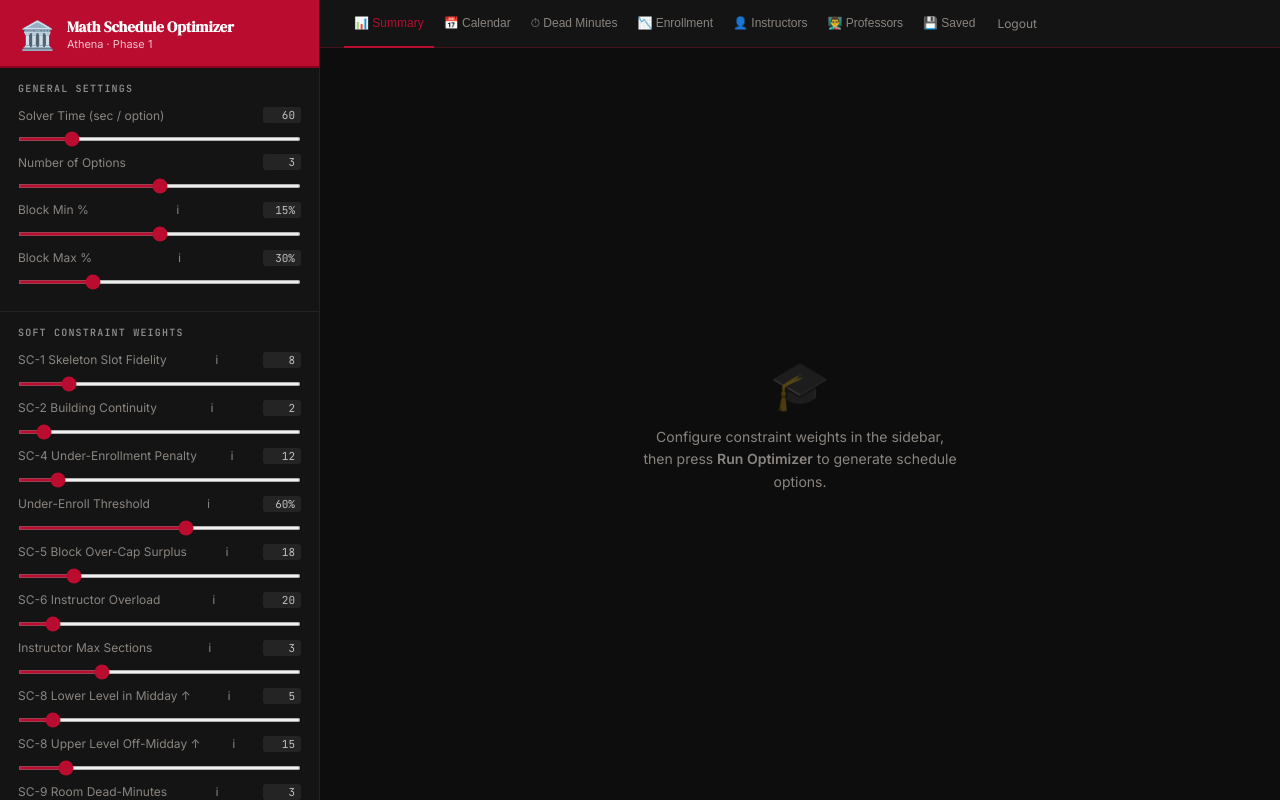
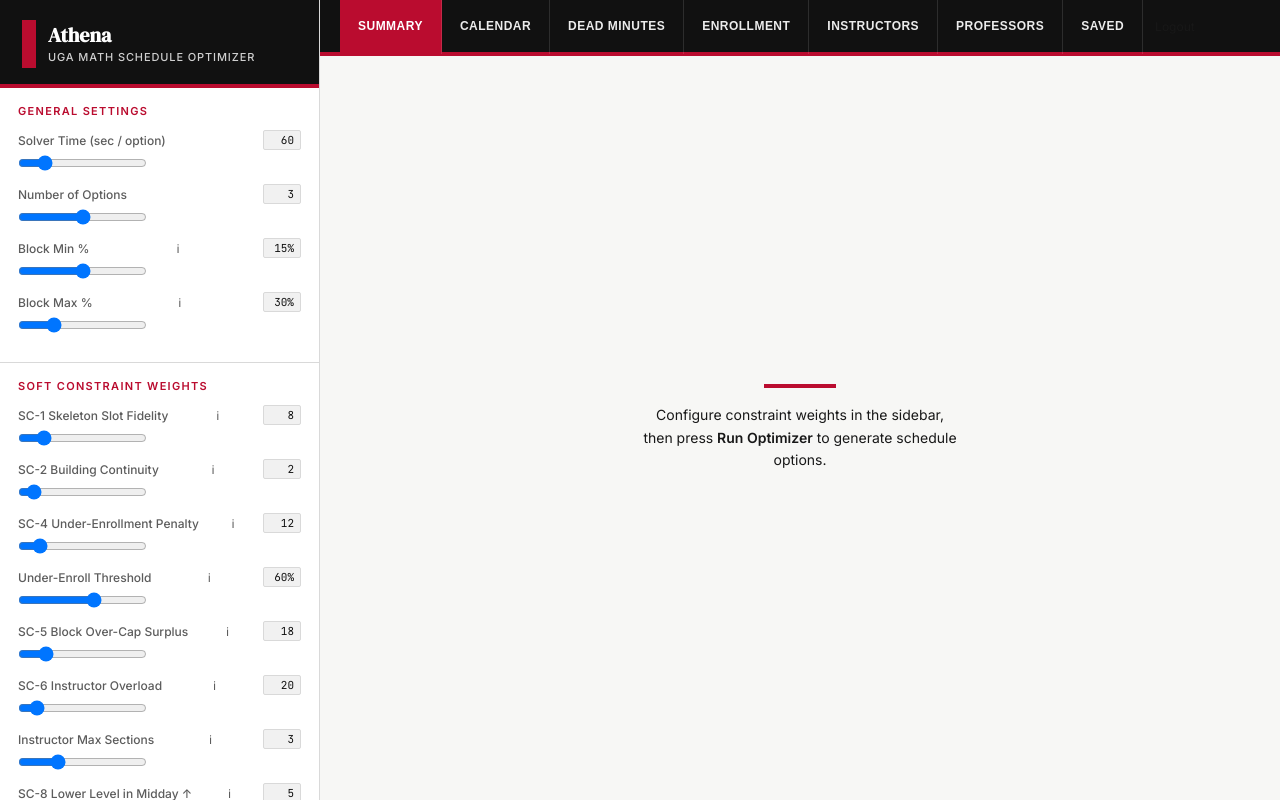
Before and after one commit to jhn02222/Scheduling-Clone, a Django app: page / in a window 1280 px wide. Run offline with Django 5.2, Linux system fonts and the light colour scheme; the visitor is signed in with stand-in values (Sample User, id 1).

Commit message:
style: UGA light theme redesign

```diff
--- a/athena/optimizer/templates/optimizer/index.html
+++ b/athena/optimizer/templates/optimizer/index.html
@@ -12,98 +12,169 @@
 *, *::before, *::after { box-sizing: border-box; margin: 0; padding: 0; }
 
 :root {
-  --uga-red:        #BA0C2F;
-  --uga-red-dark:   #8B0020;
-  --uga-red-glow:   rgba(186,12,47,0.25);
-  --uga-black:      #0D0D0D;
-  --uga-silver:     #C0C0C0;
-  --panel-bg:       #141414;
-  --panel-border:   rgba(186,12,47,0.30);
-  --surface:        #1C1C1C;
-  --surface-2:      #242424;
-  --text:           #F0EDE8;
-  --text-muted:     #8A8580;
-  --accent-green:   #22c55e;
-  --accent-amber:   #f59e0b;
-  --accent-red:     #ef4444;
-  --radius:         6px;
-  --sidebar-w:      320px;
-}
-
-html, body { height: 100%; background: var(--uga-black); color: var(--text);
-             font-family: 'Inter', sans-serif; font-size: 14px; overflow: hidden; }
+  --uga-red: #ba0c2f;
+  --uga-red-dark: #9e0b26;
+  --uga-black: #111111;
+  --uga-black-2: #1b1b1b;
+  --uga-white: #ffffff;
+  --uga-offwhite: #f7f7f5;
+  --uga-border: #d9d9d9;
+  --uga-border-dark: #bfbfbf;
+  --text: #181818;
+  --text-soft: #5c5c5c;
+  --surface: #ffffff;
+  --surface-alt: #f3f3f1;
+  --surface-dark: #111111;
+  --surface-dark-2: #1f1f1f;
+  --panel-border: rgba(0,0,0,0.1);
+  --accent-green: #2e7d32;
+  --accent-amber: #b26a00;
+  --accent-red: #c62828;
+  --radius: 4px;
+  --sidebar-w: 320px;
+}
+
+html, body {
+  height: 100%;
+  background: var(--uga-offwhite);
+  color: var(--text);
+  font-family: 'Inter', sans-serif;
+  font-size: 14px;
+  overflow: hidden;
+}
 
 /* ── Layout ──────────────────────────────────────────────────────────── */
 #shell { display: grid; grid-template-columns: var(--sidebar-w) 1fr; height: 100vh; }
 
 /* ── Sidebar ─────────────────────────────────────────────────────────── */
 #sidebar {
-  background: var(--panel-bg);
-  border-right: 1px solid var(--panel-border);
-  display: flex; flex-direction: column;
-  overflow-y: auto; overflow-x: hidden;
+  background: var(--uga-white);
+  border-right: 1px solid var(--uga-border);
+  display: flex;
+  flex-direction: column;
+  overflow-y: auto;
+  overflow-x: hidden;
 }
 
 #sidebar-header {
-  background: var(--uga-red);
-  padding: 18px 20px 14px;
-  border-bottom: 2px solid var(--uga-red-dark);
-  display: flex; align-items: center; gap: 12px;
-  position: sticky; top: 0; z-index: 10;
-}
-#sidebar-header .bulldog { font-size: 28px; }
+  background: var(--uga-black);
+  color: var(--uga-white);
+  padding: 20px 22px 16px;
+  border-bottom: 4px solid var(--uga-red);
+  display: flex;
+  align-items: center;
+  gap: 12px;
+  position: sticky;
+  top: 0;
+  z-index: 10;
+}
+
 #sidebar-header h1 {
   font-family: 'DM Serif Display', serif;
-  font-size: 15px; line-height: 1.2;
+  font-size: 20px;
+  line-height: 1.1;
   color: #fff;
 }
-#sidebar-header h1 span { display: block; font-size: 11px; font-family: 'Inter', sans-serif;
-                           opacity: .75; font-weight: 400; margin-top: 2px; }
-
+
+#sidebar-header h1 span {
+  display: block;
+  font-size: 11px;
+  font-family: 'Inter', sans-serif;
+  opacity: .8;
+  font-weight: 500;
+  margin-top: 5px;
+  letter-spacing: .08em;
+  text-transform: uppercase;
+}
 .sidebar-section {
   padding: 14px 18px;
   border-bottom: 1px solid rgba(255,255,255,0.06);
 }
+.sidebar-section {
+  padding: 16px 18px;
+  border-bottom: 1px solid var(--uga-border);
+}
+
 .sidebar-section h2 {
-  font-family: 'JetBrains Mono', monospace;
-  font-size: 10px; letter-spacing: .12em; text-transform: uppercase;
-  color: var(--uga-silver); margin-bottom: 12px; opacity: .7;
-}
-
-.field { margin-bottom: 10px; }
+  font-family: 'Inter', sans-serif;
+  font-size: 11px;
+  letter-spacing: .12em;
+  text-transform: uppercase;
+  color: var(--uga-red);
+  margin-bottom: 12px;
+  font-weight: 700;
+}
+
 .field label {
-  display: flex; justify-content: space-between; align-items: center;
-  font-size: 12px; color: var(--text-muted); margin-bottom: 4px;
-}
+  display: flex;
+  justify-content: space-between;
+  align-items: center;
+  font-size: 12px;
+  color: var(--text-soft);
+  margin-bottom: 5px;
+  font-weight: 500;
+}
+
 .field label .val {
   font-family: 'JetBrains Mono', monospace;
-  font-size: 11px; color: var(--uga-silver);
-  background: var(--surface-2); padding: 1px 6px; border-radius: 3px;
-  min-width: 38px; text-align: right;
-}
-.field input[type=range] {
-  width: 100%; accent-color: var(--uga-red); cursor: pointer;
-  height: 4px;
-}
-.field input[type=number] {
-  width: 100%; background: var(--surface-2); border: 1px solid rgba(255,255,255,0.1);
-  border-radius: var(--radius); color: var(--text); padding: 5px 8px;
-  font-size: 13px; font-family: 'JetBrains Mono', monospace;
-}
-.field input[type=number]:focus { outline: none; border-color: var(--uga-red); }
+  font-size: 11px;
+  color: var(--uga-black);
+  background: #f1f1f1;
+  border: 1px solid var(--uga-border);
+  padding: 2px 6px;
+  border-radius: 2px;
+  min-width: 38px;
+  text-align: right;
+}
+
+.field input[type=number],
+#opt-select {
+  width: 100%;
+  background: #fff;
+  border: 1px solid var(--uga-border-dark);
+  border-radius: 3px;
+  color: var(--text);
+  padding: 7px 9px;
+  font-size: 13px;
+  font-family: 'JetBrains Mono', monospace;
+}
+
+.field input[type=number]:focus,
+#opt-select:focus {
+  outline: none;
+  border-color: var(--uga-red);
+}
+.field { margin-bottom: 10px; }
+
 
 #run-btn {
-  margin: 14px 18px 18px;
+  margin: 18px;
   width: calc(100% - 36px);
   background: var(--uga-red);
-  color: #fff; border: none; border-radius: var(--radius);
-  padding: 11px; font-size: 13px; font-weight: 600; cursor: pointer;
-  display: flex; align-items: center; justify-content: center; gap: 8px;
-  transition: background .2s, box-shadow .2s;
-  letter-spacing: .04em;
-}
-#run-btn:hover { background: var(--uga-red-dark); box-shadow: 0 0 18px var(--uga-red-glow); }
-#run-btn:disabled { opacity: .5; cursor: not-allowed; }
+  color: #fff;
+  border: none;
+  border-radius: 3px;
+  padding: 12px;
+  font-size: 12px;
+  font-weight: 700;
+  text-transform: uppercase;
+  letter-spacing: .08em;
+  cursor: pointer;
+  transition: background .2s, transform .08s ease;
+}
+
+#run-btn:hover {
+  background: var(--uga-red-dark);
+}
+
+#run-btn:active {
+  transform: translateY(1px);
+}
+
+#run-btn:disabled {
+  opacity: .6;
+  cursor: not-allowed;
+}
 
 #log-box {
   font-family: 'JetBrains Mono', monospace; font-size: 11px;
@@ -122,28 +193,48 @@ html, body { height: 100%; background: var(--uga-black); color: var(--text);
 }
 
 #topbar {
-  background: var(--panel-bg); border-bottom: 1px solid var(--panel-border);
-  padding: 0 24px;
-  display: flex; align-items: center; gap: 0;
-  flex-shrink: 0; height: 48px;
+  background: var(--uga-black);
+  border-bottom: 4px solid var(--uga-red);
+  padding: 0 20px;
+  display: flex;
+  align-items: center;
+  gap: 0;
+  flex-shrink: 0;
+  height: 56px;
+}
+
+.tab-btn {
+  height: 56px;
+  padding: 0 18px;
+  background: transparent;
+  border: none;
+  border-right: 1px solid rgba(255,255,255,.12);
+  color: rgba(255,255,255,.92);
+  font-size: 12px;
+  font-weight: 700;
+  text-transform: uppercase;
+  letter-spacing: .04em;
+  cursor: pointer;
+  display: flex;
+  align-items: center;
+  transition: background .2s, color .2s;
+  white-space: nowrap;
+}
+
+.tab-btn:hover {
+  background: var(--uga-red);
+  color: #fff;
+}
+
+.tab-btn.active {
+  background: var(--uga-red);
+  color: #fff;
 }
 #topbar h2 {
   font-family: 'DM Serif Display', serif;
   font-size: 18px; color: var(--text);
   margin-right: auto; padding-right: 24px;
 }
-
-.tab-btn {
-  height: 48px; padding: 0 10px;
-  background: none; border: none; border-bottom: 2px solid transparent;
-  color: var(--text-muted); font-size: 12px; cursor: pointer;
-  display: flex; align-items: center; gap: 6px;
-  transition: color .15s, border-color .15s;
-  white-space: nowrap;
-}
-.tab-btn:hover    { color: var(--text); }
-.tab-btn.active   { color: var(--uga-red); border-bottom-color: var(--uga-red); }
-
 #opt-selector {
   margin-left: auto; display: flex; align-items: center; gap: 8px;
 }
@@ -381,6 +500,63 @@ html, body { height: 100%; background: var(--uga-black); color: var(--text);
 }
 .prof-cal-event .pce-course { font-weight: 600; color: #0f172a; }
 .prof-cal-event .pce-room { color: #334155; font-size: 10px; }
+
+.bulldog-mark {
+  width: 14px;
+  height: 48px;
+  background: var(--uga-red);
+  flex-shrink: 0;
+}
+#placeholder .icon-placeholder {
+  width: 72px;
+  height: 4px;
+  background: var(--uga-red);
+  margin-bottom: 4px;
+}
+.btn-primary {
+  background: var(--uga-red);
+  color: #fff;
+  border: none;
+  border-radius: 3px;
+  padding: 8px 14px;
+  font-size: 12px;
+  font-weight: 700;
+  cursor: pointer;
+}
+
+.btn-primary:hover {
+  background: var(--uga-red-dark);
+}
+
+.btn-secondary {
+  background: #fff;
+  color: var(--uga-black);
+  border: 1px solid var(--uga-border-dark);
+  border-radius: 3px;
+  padding: 8px 14px;
+  font-size: 12px;
+  font-weight: 600;
+  cursor: pointer;
+}
+
+.btn-secondary:hover {
+  border-color: var(--uga-red);
+  color: var(--uga-red);
+}
+.section-title {
+  font-family: 'DM Serif Display', serif;
+  font-size: 24px;
+  color: var(--text);
+  margin-bottom: 14px;
+  margin-top: 22px;
+}
+
+#content-area {
+  flex: 1;
+  overflow-y: auto;
+  padding: 24px 28px;
+  background: var(--uga-offwhite);
+}
 </style>
 </head>
 <body>
@@ -389,8 +565,8 @@ html, body { height: 100%; background: var(--uga-black); color: var(--text);
 <!-- ══════════════════════════════════════════════════════════ SIDEBAR -->
 <aside id="sidebar">
   <div id="sidebar-header">
-    <div class="bulldog">🏛️</div>
-    <h1>Math Schedule Optimizer<span>Athena · Phase 1</span></h1>
+    <div class="bulldog-mark"></div>
+  <h1>Athena<span>UGA Math Schedule Optimizer</span></h1>
   </div>
 
   <!-- General -->
@@ -517,21 +693,20 @@ html, body { height: 100%; background: var(--uga-black); color: var(--text);
     </div>
   </div>
 
-  <button id="run-btn" onclick="runOptimizer()">▶ Run Optimizer</button>
-
+  <button id="run-btn" onclick="runOptimizer()">Run Optimizer</button>
   <div id="log-box">Ready. Configure weights and press Run.</div>
 </aside>
 
 <!-- ══════════════════════════════════════════════════════════ MAIN -->
 <main id="main">
   <div id="topbar">
-    <button class="tab-btn active" data-tab="summary" onclick="switchTab('summary',this)">📊 Summary</button>
-    <button class="tab-btn" data-tab="calendar" onclick="switchTab('calendar',this)">📅 Calendar</button>
-    <button class="tab-btn" data-tab="gaps"     onclick="switchTab('gaps',this)">⏱ Dead Minutes</button>
-    <button class="tab-btn" data-tab="enroll"   onclick="switchTab('enroll',this)">📉 Enrollment</button>
-    <button class="tab-btn" data-tab="instrs"   onclick="switchTab('instrs',this)">👤 Instructors</button>
-    <button class="tab-btn" data-tab="profs"    onclick="switchTab('profs',this)">👨‍🏫 Professors</button>
-    <button class="tab-btn" data-tab="saved" onclick="switchTab('saved',this)">💾 Saved</button>
+    <button class="tab-btn active" data-tab="summary" onclick="switchTab('summary',this)">Summary</button>
+    <button class="tab-btn" data-tab="calendar" onclick="switchTab('calendar',this)">Calendar</button>
+    <button class="tab-btn" data-tab="gaps" onclick="switchTab('gaps',this)">Dead Minutes</button>
+    <button class="tab-btn" data-tab="enroll" onclick="switchTab('enroll',this)">Enrollment</button>
+    <button class="tab-btn" data-tab="instrs" onclick="switchTab('instrs',this)">Instructors</button>
+    <button class="tab-btn" data-tab="profs" onclick="switchTab('profs',this)">Professors</button>
+    <button class="tab-btn" data-tab="saved" onclick="switchTab('saved',this)">Saved</button>
 
     <div id="opt-selector" style="display:none">
       <label>Option:</label>
@@ -551,7 +726,7 @@ html, body { height: 100%; background: var(--uga-black); color: var(--text);
 
     <!-- placeholder -->
     <div id="placeholder">
-      <div class="icon">🎓</div>
+     <div class="icon-placeholder"></div>
       <p>Configure constraint weights in the sidebar, then press <strong>Run Optimizer</strong> to generate schedule options.</p>
     </div>
 
@@ -908,7 +1083,7 @@ function switchTab(name, btn) {
 /* ── Run optimizer ──────────────────────────────────────────────────── */
 async function runOptimizer() {
   const btn = document.getElementById('run-btn');
-  btn.disabled = true; btn.textContent = '⏳ Running…';
+  btn.disabled = true; btn.textContent = 'Running...';
   const log = document.getElementById('log-box');
   log.textContent = '';
 
@@ -942,12 +1117,12 @@ async function pollStatus() {
     clearInterval(_polling);
     _results = data.results || [];
     const btn = document.getElementById('run-btn');
-    btn.disabled = false; btn.textContent = '▶ Run Optimizer';
+    btn.disabled = false; btn.textContent = 'Run Optimizer';
     loadResults();
   } else if (data.status === 'error') {
     clearInterval(_polling);
     const btn = document.getElementById('run-btn');
-    btn.disabled = false; btn.textContent = '▶ Run Optimizer';
+    btn.disabled = false; btn.textContent = 'Run Optimizer';
   }
 }
 
```
Also changed, not shown: other parts of athena/optimizer/templates/optimizer/index.html (+45 -17 lines).
